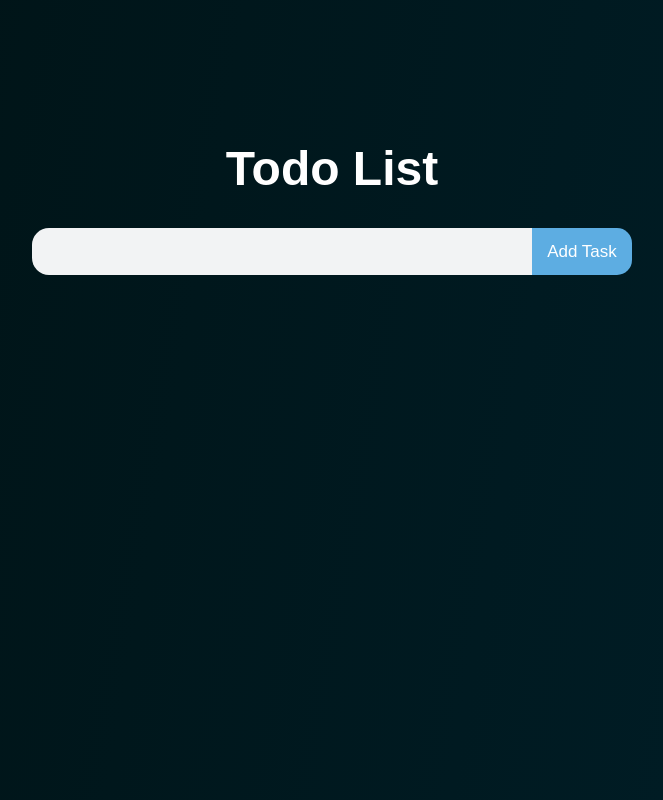
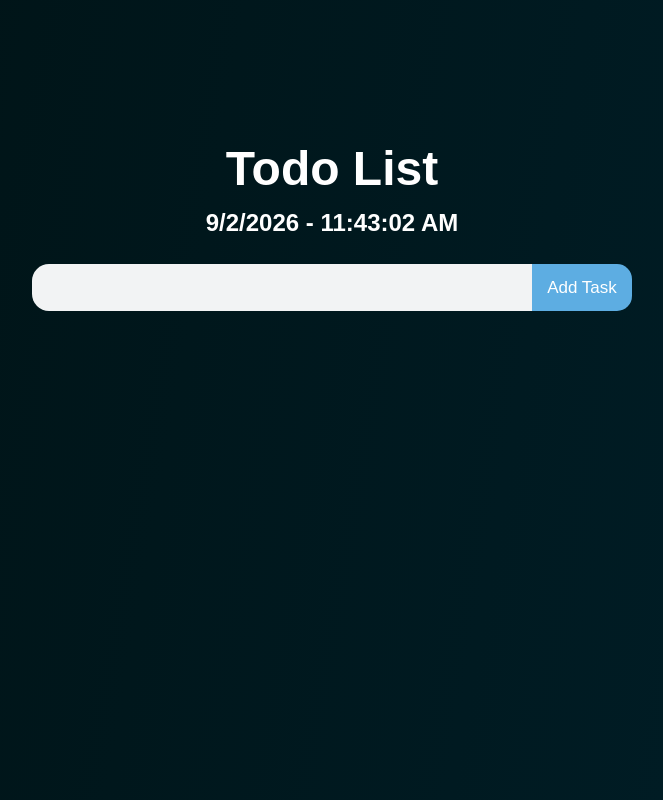
Before and after one commit to developerswp18-creator/react-practice, a React (Vite) app in the folder react19_vite/react_19/: page / in a window 1280 px wide. Shown: the top 800 px of the page, without its empty margins (308-971 px from the left). Built offline with nearby package versions, Linux system fonts and the light colour scheme.

Commit message:
const-date-and-time-added

```diff
--- a/react19_vite/react_19/src/projects/Todo/Todo.css
+++ b/react19_vite/react_19/src/projects/Todo/Todo.css
@@ -47,6 +47,7 @@ section h1 {
 .date-time {
   font-size: 2.4rem;
   text-align: center;
+  color: #fff;
 }
 
 form {
--- a/react19_vite/react_19/src/projects/Todo/Todo.jsx
+++ b/react19_vite/react_19/src/projects/Todo/Todo.jsx
@@ -30,10 +30,17 @@ export const Todo = () => {
 
     };
 
+    // date and time
+
+    const now = new Date();
+    const formattedDate = now.toLocaleDateString();
+    const formattedTime = now.toLocaleTimeString();
+
     return (
         <section className="todo-container">
             <header>
                 <h1>Todo List</h1>
+                <h2 className="date-time"> {formattedDate} - {formattedTime} </h2>
             </header>
             <section className="form">
                 <form onSubmit={handleFormSubmit}>
```
